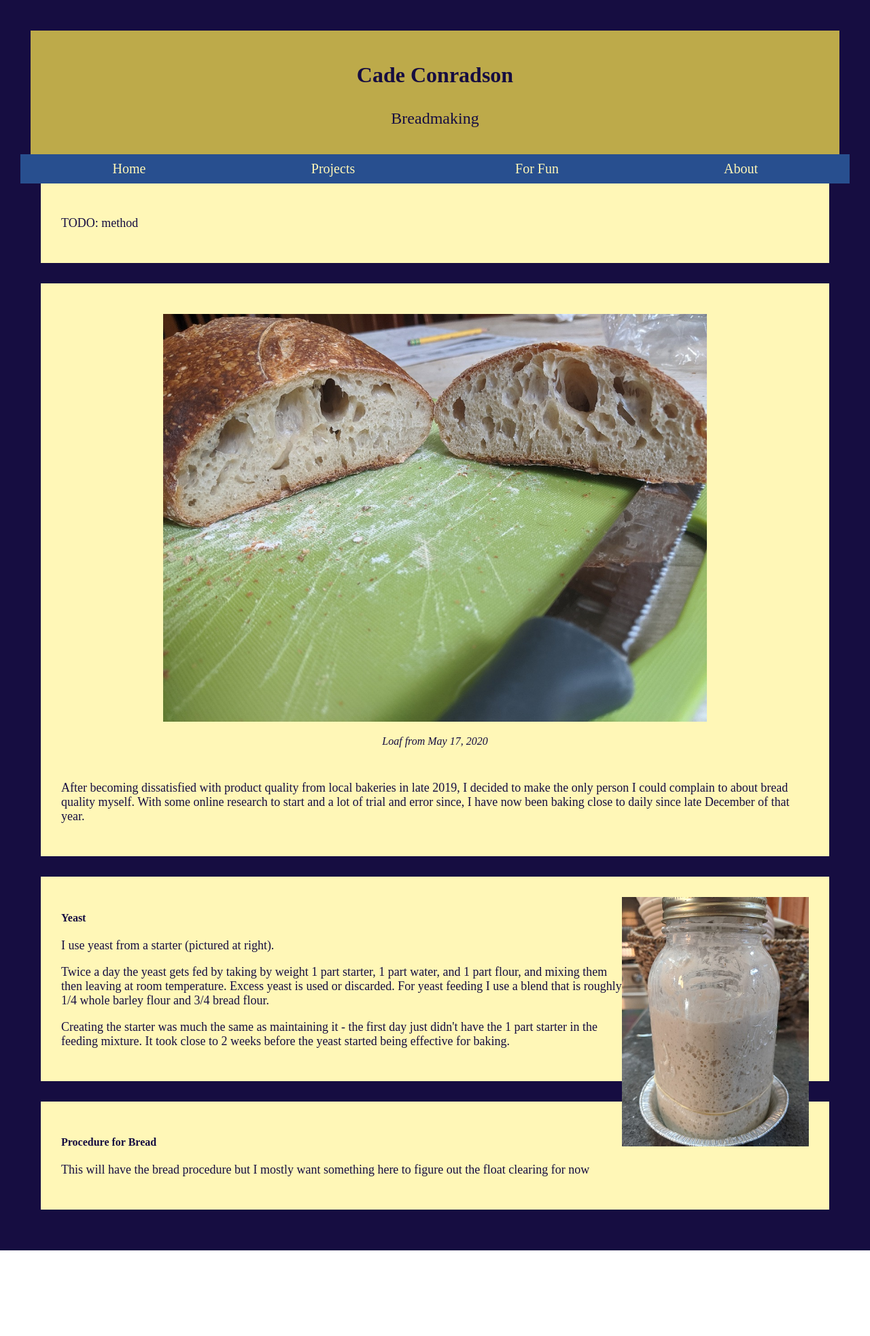
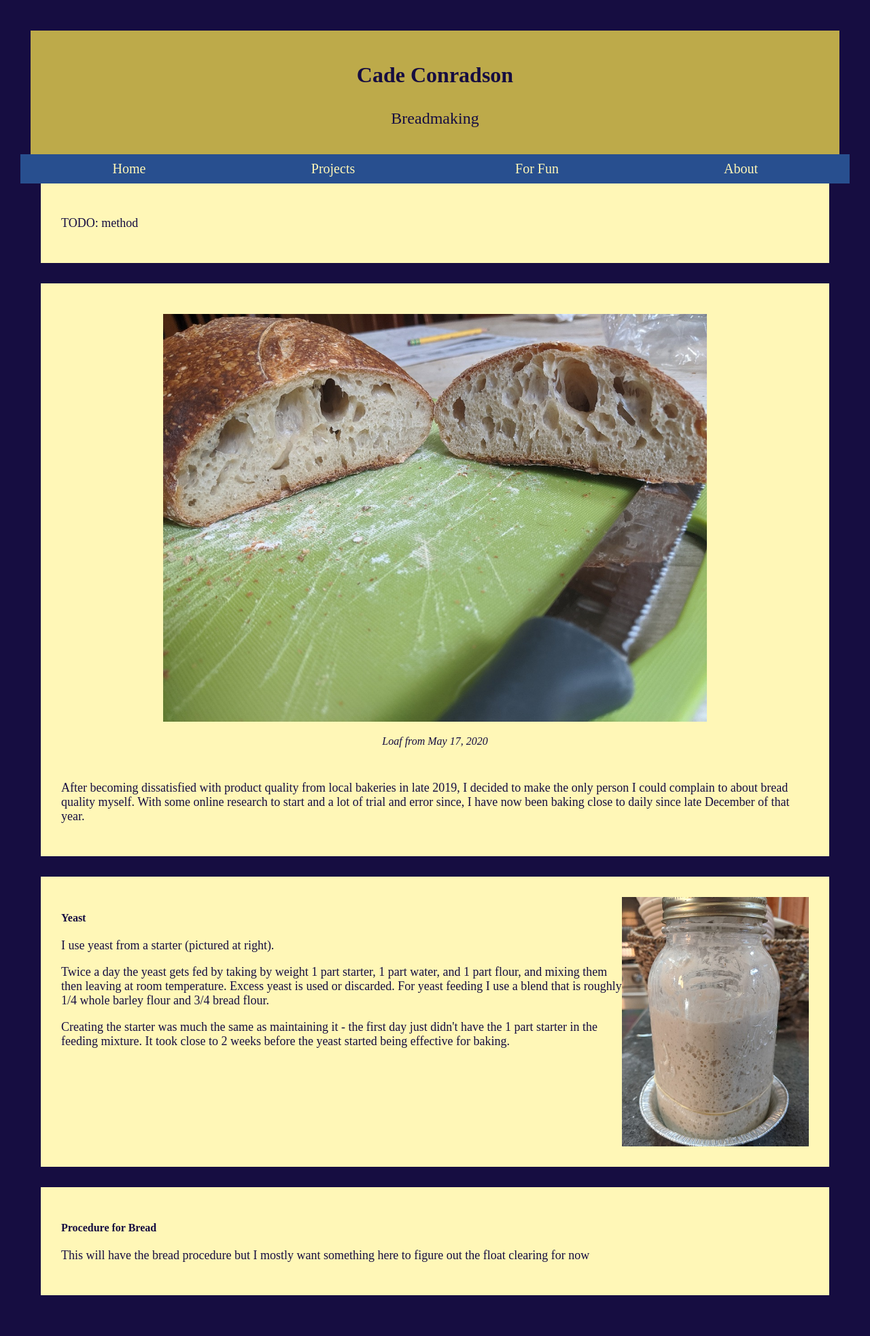
Before and after one commit to cconradson/cconradson.github.io, a Jekyll site: the page built from breadmaking.html, in a window 1280 px wide. Shown: the whole page at 68% size. Built offline with Jekyll 4.4.1, drawn with Linux system fonts in a browser that asks for light colours; before the commit the page ends 1840 px from its top, so only the background shows below that.

Commit message:
keep img in block

```diff
--- a/assets/css/main.css
+++ b/assets/css/main.css
@@ -57,6 +57,12 @@ img.landscape {
 img.toright {
 	width: 25%;
 	float: right;
+}
+
+.imgfloat:after {
+	content: "";
+	clear: both;
+	display: table;
 }
 
 iframe.map {
--- a/breadmaking.html
+++ b/breadmaking.html
@@ -16,7 +16,7 @@ title: Breadmaking
 	<p>After becoming dissatisfied with product quality from local bakeries in late 2019, I decided to make the only person I could complain to about bread quality myself. With some online research to start and a lot of trial and error since, I have now been baking close to daily since late December of that year.</p>
 </div>
 
-<div class="body">
+<div class="body imgfloat">
 	<img class="toright" src="{{ site.url }}/assets/images/starter.jpg" alt="starter">
 	<h4>Yeast</h4>
 	<p>I use yeast from a starter (pictured at right).</p>
```
